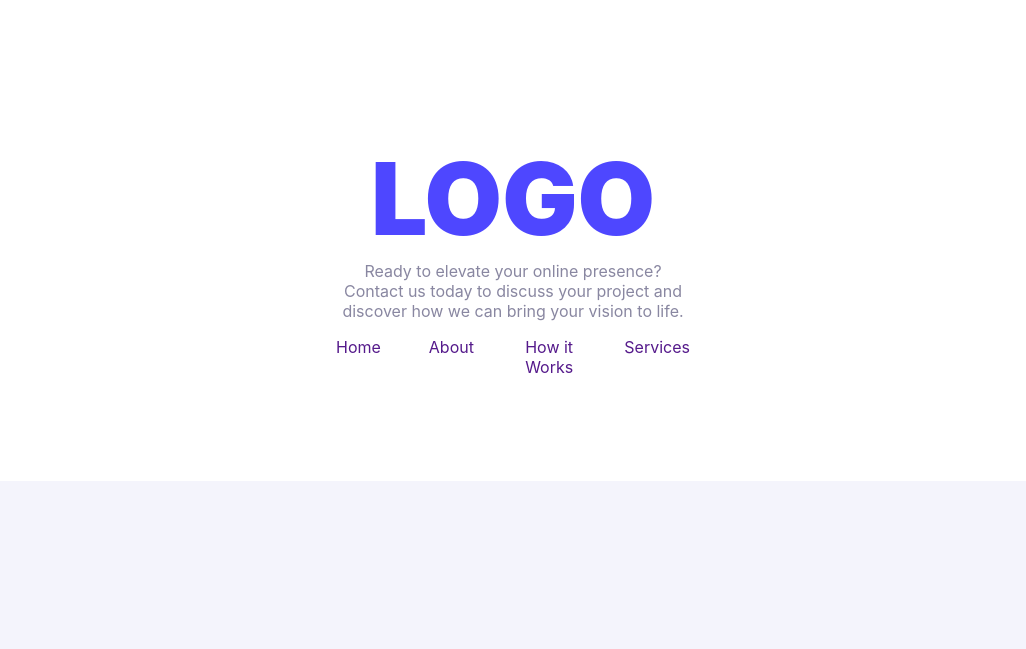
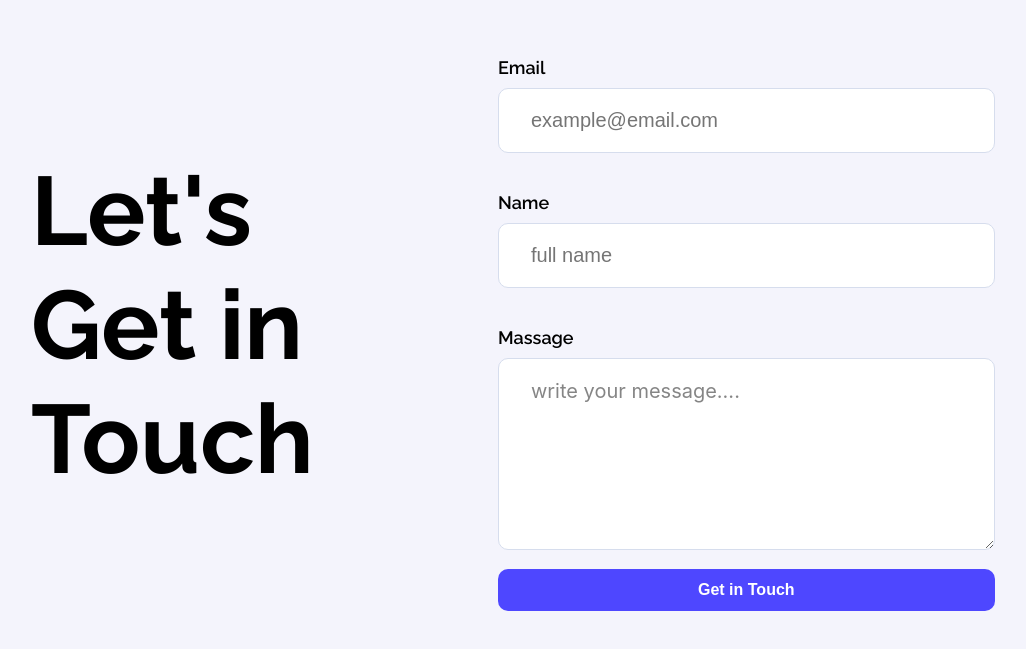
Before and after one commit to rayhanhayder0/wev-flow, a plain HTML site: page Html/index.html in a window 1280 px wide. Shown: the part 3178-3827 px from the top of the page, without its empty margins (127-1153 px from the left). Before the commit the page ends 3667 px from the top, so only its background shows below. Drawn offline with Linux system fonts and the light colour scheme.

Commit message:
submit my full code

```diff
--- a/Html/index.html
+++ b/Html/index.html
@@ -9,7 +9,7 @@
     <link rel="preconnect" href="https://fonts.gstatic.com" crossorigin>
     <link href="https://fonts.googleapis.com/css2?family=Raleway:ital,wght@0,100..900;1,100..900&display=swap"
         rel="stylesheet">
-        <link rel="shortcut icon" href="/logo/" type="image/x-icon">
+        <link rel="shortcut icon" href="/logo/images.jpeg" type="image/x-icon">
     <link rel="stylesheet" href="/css/style.css">
 </head>
 
@@ -130,6 +130,26 @@
                 <img class="ad-img" src="/Image/wc-big.png" alt="">
             </div>
         </section>
+        <section class="touch-section raleway-normal">
+            <h1 class="titel-touch">Let's Get in Touch</h1>
+            <form action="" class="touch-form">
+                <div class="touch-box">
+                    <label class="massage-name" for="Email">Email</label>
+                    <input class="box-touch" type="email" name="Email" id="Email" placeholder="example@email.com">
+                </div>
+                <div class="touch-box">
+                    <label class="massage-name" for="name">Name</label>
+                    <input class="box-touch" type="text" name="name" id="name" placeholder="full name">
+                </div>
+                <div class="touch-box">
+                    <label class="massage-name" for="message">Massage</label>
+                    <textarea class="inter-normal" name="Massage" id="massage" cols="30" rows="7">write your message....</textarea>
+                </div>
+                <a href=""><button class=" button-form btn-primary">Get in Touch</button></a>
+
+            </form>
+
+        </section>
 
 
     </main>
```
